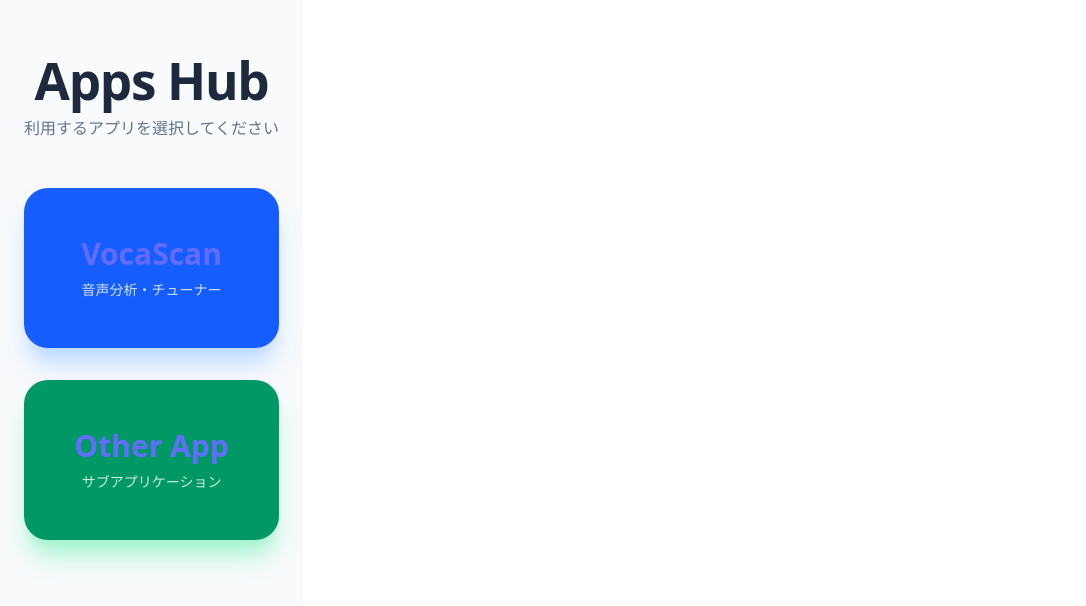
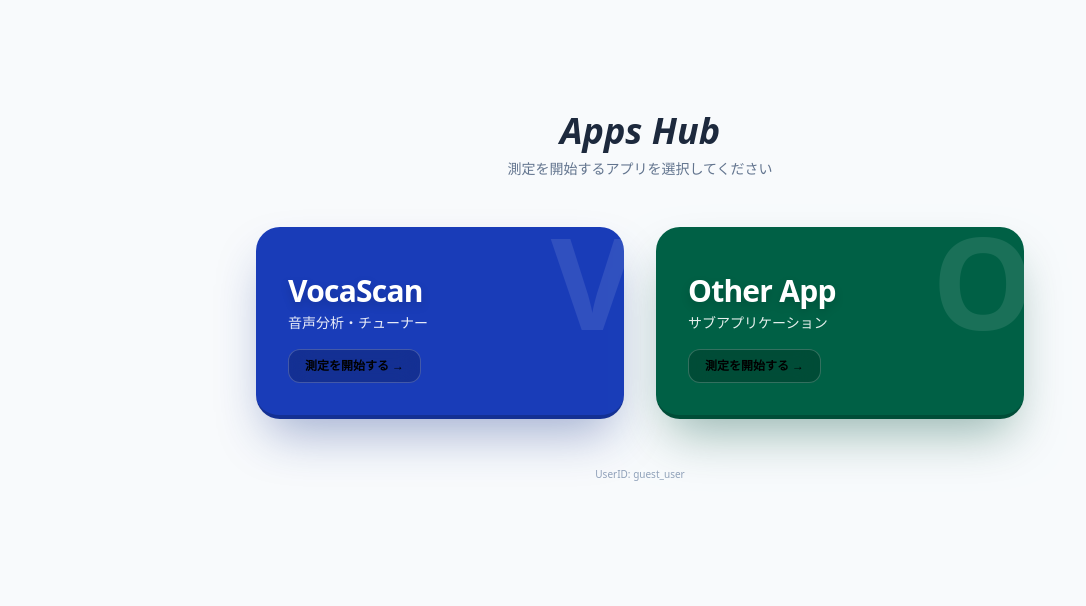
Before and after one commit to keijsclub48-cpu/apps-hub, a React (Vite) app: page / in a window 1280 px wide. Shown: the part 104-710 px from the top of the page, without its empty margins (0-1086 px from the left). Built offline with nearby package versions, Linux system fonts and the light colour scheme.

Commit message:
開発時のリンク先：ローカル

```diff
--- /dev/null
+++ b/src/controllers/SessionController.ts
@@ -0,0 +1,31 @@
+// src/controllers/SessionController.ts
+
+export const SessionController = {
+  // userId を LocalStorage に保存
+  saveUserId: (userId: string) => {
+    localStorage.setItem('hub_user_id', userId);
+  },
+
+  // userId を取得
+  getUserId: () => {
+    return localStorage.getItem('hub_user_id') || 'guest_user';
+  },
+
+  // 新しい sessionId (UUID) を発行
+  generateSessionId: () => {
+    return crypto.randomUUID(); // ブラウザ標準のUUID生成
+  },
+
+  // 測定アプリへのURLを構築
+  buildAppUrl: (baseUrl: string) => {
+    const userId = SessionController.getUserId();
+    const sessionId = SessionController.generateSessionId();
+
+    // URLパラメータとして付与
+    const url = new URL(baseUrl);
+    url.searchParams.set('userId', userId);
+    url.searchParams.set('sessionId', sessionId);
+
+    return url.toString();
+  }
+};
--- a/src/index.css
+++ b/src/index.css
@@ -1,72 +1,12 @@
-@tailwind base;
-@tailwind components;
-@tailwind utilities;
+@import "tailwindcss";
 
-:root {
-  font-family: system-ui, Avenir, Helvetica, Arial, sans-serif;
-  line-height: 1.5;
-  font-weight: 400;
-
-  color-scheme: light dark;
-  color: rgba(255, 255, 255, 0.87);
-  background-color: #242424;
-
-  font-synthesis: none;
-  text-rendering: optimizeLegibility;
-  -webkit-font-smoothing: antialiased;
-  -moz-osx-font-smoothing: grayscale;
-}
-
-a {
-  font-weight: 500;
-  color: #646cff;
-  text-decoration: inherit;
-}
-a:hover {
-  color: #535bf2;
-}
-
-body {
-  margin: 0;
-  display: flex;
-  place-items: center;
-  min-width: 320px;
-  min-height: 100vh;
-}
-
-h1 {
-  font-size: 3.2em;
-  line-height: 1.1;
-}
-
-button {
-  border-radius: 8px;
-  border: 1px solid transparent;
-  padding: 0.6em 1.2em;
-  font-size: 1em;
-  font-weight: 500;
-  font-family: inherit;
-  background-color: #1a1a1a;
-  cursor: pointer;
-  transition: border-color 0.25s;
-}
-button:hover {
-  border-color: #646cff;
-}
-button:focus,
-button:focus-visible {
-  outline: 4px auto -webkit-focus-ring-color;
-}
-
-@media (prefers-color-scheme: light) {
-  :root {
-    color: #213547;
-    background-color: #ffffff;
-  }
-  a:hover {
-    color: #747bff;
-  }
-  button {
-    background-color: #f9f9f9;
+/* 既存のボタンや色の設定をすべてクリアし、画面全体をリセット */
+@layer base {
+  html, body, #root {
+    margin: 0;
+    padding: 0;
+    width: 100%;
+    height: 100%;
+    background-color: transparent; /* Viteのデフォルト背景を無効化 */
   }
 }
--- a/src/pages/MenuPage.tsx
+++ b/src/pages/MenuPage.tsx
@@ -1,48 +1,116 @@
-const MenuPage = () => {
+import React, { useState, useEffect } from 'react';
+import { SessionController } from '../controllers/SessionController';
+
+const MenuPage: React.FC = () => {
+  // 遷移予定のURLを管理する状態
+  const [pendingUrl, setPendingUrl] = useState<string | null>(null);
+
+  // 1. 初期化Effect: ユーザーIDがなければ発行して保存
+  useEffect(() => {
+    const currentId = localStorage.getItem('hub_user_id');
+    if (!currentId) {
+      // ランダムなIDを生成（例: user_7a2f9b）
+      const newId = 'user_' + Math.random().toString(36).substring(2, 9);
+      SessionController.saveUserId(newId);
+      console.log('New UserID generated:', newId);
+    }
+  }, []);
+
+  // 2. 遷移実行Effect: pendingUrlがセットされたら実行
+  useEffect(() => {
+    if (pendingUrl) {
+      // 外部URLへの遷移を副作用（Effect）として実行
+      window.location.href = pendingUrl;
+    }
+  }, [pendingUrl]);
+
+  // 開発中（localhost）か本番（Vercel）かを判定
+  const isDev = import.meta.env.DEV;
+
   const apps = [
     {
+      id: 'vocascan',
       name: 'VocaScan',
-      url: 'https://scan.voca-nical.com',
+      baseUrl: 'https://scan.voca-nical.com',
       desc: '音声分析・チューナー',
-      color: 'bg-blue-600 hover:bg-blue-700 shadow-blue-200'
+      // より深い青（800）に変更し、ホバー時をさらに暗く
+      color: 'bg-blue-800 hover:bg-blue-900 shadow-blue-900/40'
     },
 {
+    id: 'other',
     name: 'Other App',
-      // url: 'http://localhost:5174', // 実際のURLに合わせて変更してください
-      url: 'https://other-app.vercel.app', // 実際のURLに合わせて変更してください
+    // 本番はVercel URL、ローカルは 5174
+    baseUrl: isDev ? 'http://localhost:5174' : 'https://other-app.vercel.app',
     desc: 'サブアプリケーション',
-      color: 'bg-emerald-600 hover:bg-emerald-700 shadow-emerald-200'
+    color: 'bg-emerald-800 hover:bg-emerald-900 shadow-emerald-900/40'
   },
   ];
 
+  const handleAppLaunch = (baseUrl: string) => {
+    // 遷移直前に新しいsessionIdを含んだURLを構築
+    const targetUrl = SessionController.buildAppUrl(baseUrl);
+    // 状態を更新（これにより2つ目のuseEffectがトリガーされる）
+    setPendingUrl(targetUrl);
+  };
+
   return (
-    <div className="min-h-screen w-full bg-slate-50 flex flex-col items-center justify-center p-6">
+    <div className="min-h-screen w-full bg-slate-50 flex flex-col items-center justify-center p-6 font-sans">
       <header className="mb-12 text-center">
-        <h1 className="text-4xl font-black text-slate-800 mb-2 tracking-tight">Apps Hub</h1>
-        <p className="text-slate-500 font-medium">利用するアプリを選択してください</p>
+        <h1 className="text-4xl font-black text-slate-800 mb-2 italic">Apps Hub</h1>
+        <p className="text-slate-500 text-sm">測定を開始するアプリを選択してください</p>
       </header>
 
+      {/* --- ここから差し替え --- */}
       <div className="grid grid-cols-1 md:grid-cols-2 gap-8 w-full max-w-3xl">
         {apps.map((app) => (
-          <a
-            key={app.name}
-            href={app.url}
-            className={`${app.color} group relative flex flex-col items-center justify-center p-12 rounded-3xl shadow-xl transition-all duration-300 transform hover:-translate-y-2 text-white`}
+          <button
+            key={app.id}
+            onClick={() => handleAppLaunch(app.baseUrl)}
+            disabled={pendingUrl !== null}
+            className={`
+        ${app.color}
+        relative flex flex-col items-start justify-end p-8 rounded-3xl shadow-2xl
+        transition-all duration-300 transform
+        active:scale-95
+        ${pendingUrl ? 'opacity-50 cursor-not-allowed' : 'hover:-translate-y-2 hover:shadow-2xl cursor-pointer'}
+        h-48 w-full overflow-hidden border-b-4 border-black/20
+      `}
           >
-            <span className="text-3xl font-bold mb-2">
+            {/* 背景の大きな文字装飾 */}
+            <div className="absolute top-[-10px] right-[-10px] text-white/10 text-9xl font-black select-none pointer-events-none uppercase">
+              {app.name.charAt(0)}
+            </div>
+
+            <div className="relative z-10 w-full text-left">
+              <span className="text-3xl font-black block mb-1 tracking-tight text-white drop-shadow-lg">
                 {app.name}
               </span>
-            <span className="text-white/80 text-sm font-medium">
+              <span className="text-white/90 text-sm font-medium block mb-4">
                 {app.desc}
               </span>
 
-            {/* ホバー時に右下に矢印を表示する装飾（任意） */}
-            <span className="absolute bottom-4 right-6 opacity-0 group-hover:opacity-100 transition-opacity text-2xl">
-              →
+              <div className="flex items-center justify-between w-full">
+                <span className="bg-black/20 px-4 py-2 rounded-xl text-xs font-bold backdrop-blur-md border border-white/20">
+                  {pendingUrl && pendingUrl.includes(app.baseUrl) ? (
+                    <span className="flex items-center gap-2">
+                      <span className="animate-spin inline-block w-3 h-3 border-2 border-white border-t-transparent rounded-full"></span>
+                      起動中...
                     </span>
-          </a>
+                  ) : (
+                    '測定を開始する →'
+                  )}
+                </span>
+              </div>
+            </div>
+          </button>
         ))}
       </div>
+      {/* --- ここまで差し替え --- */}
+
+      {/* デバッグ用：現在のUserID表示（開発完了したら消してOK） */}
+      <footer className="mt-12 text-[10px] text-slate-400">
+        UserID: {SessionController.getUserId()}
+      </footer>
     </div>
   );
 };
```
Lines whose indentation alone changed are shown as unchanged.
